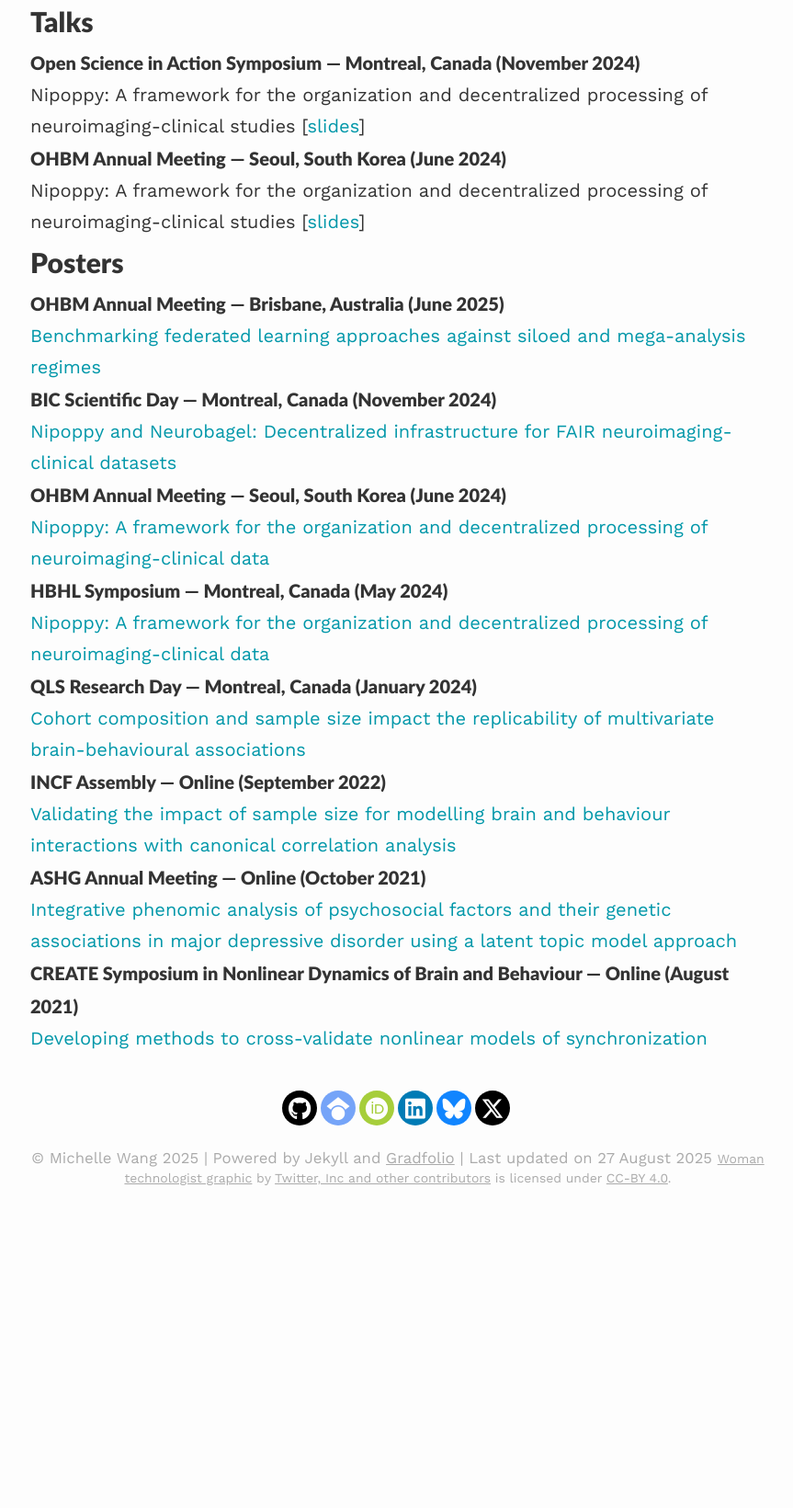
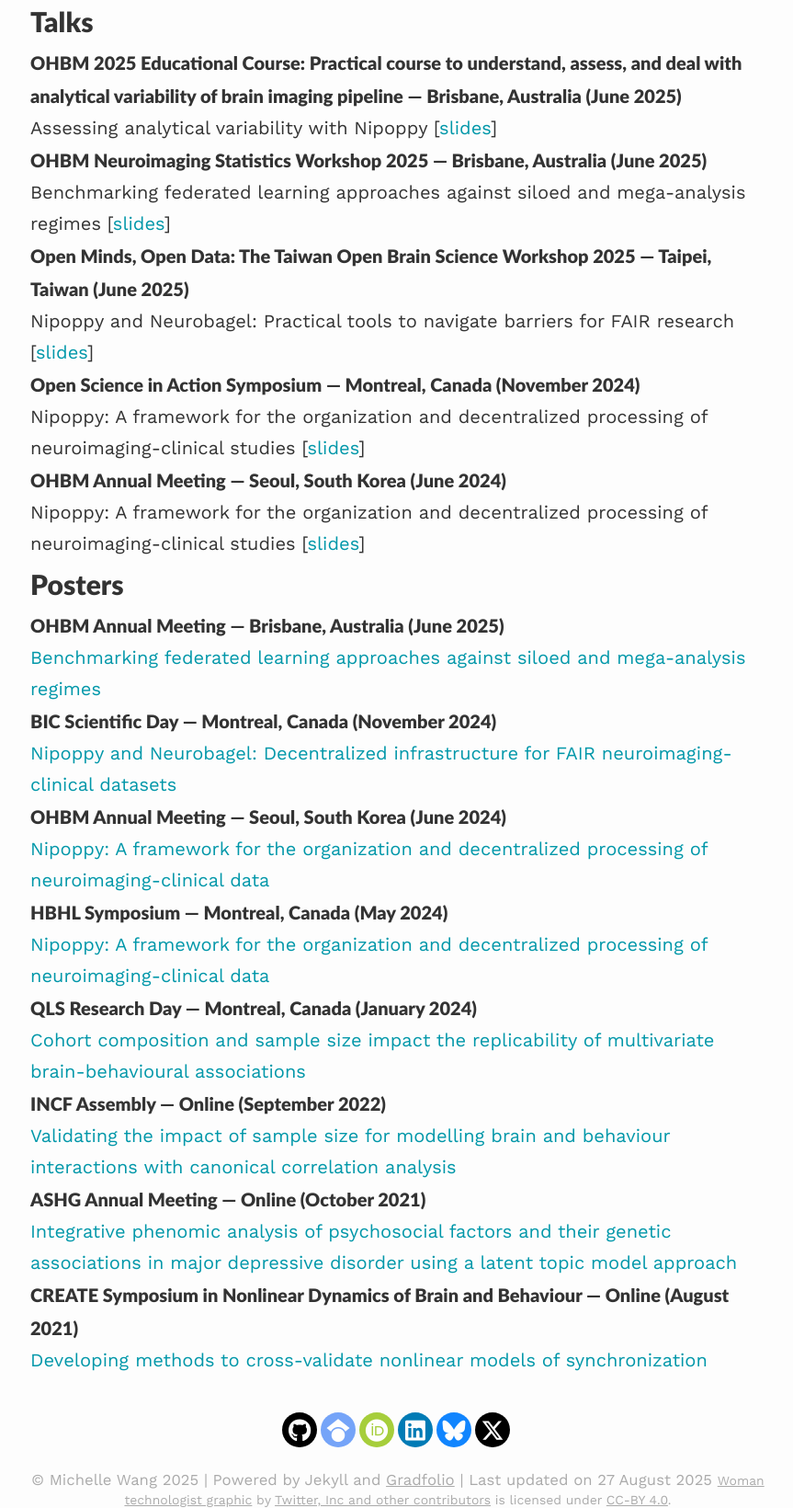
Before and after one commit to michellewang/michellewang.github.io, a Jekyll site: the page built from talks_and_posters.md, in a window 1280 px wide, cut to the strip 234-1874 px from the top of the page. Shown: the whole strip at 92% size, without its empty margins (207-1070 px from the left). Built offline with Jekyll 4.4.1, drawn with Linux system fonts in a browser that asks for light colours; before the commit the page ends 1524 px from its top, so only the background shows below that.

Commit message:
add recent talks

```diff
--- a/_data/talks.yaml
+++ b/_data/talks.yaml
@@ -3,6 +3,24 @@
 #   location: ""
 #   date: ""
 #   pdf:
+
+- title: "Assessing analytical variability with Nipoppy"
+  event: "OHBM 2025 Educational Course: Practical course to understand, assess, and deal with analytical variability of brain imaging pipeline"
+  location: "Brisbane, Australia"
+  date: "June 2025"
+  pdf: "2025_06_OHBM_educational_course.pdf"
+
+- title: "Benchmarking federated learning approaches against siloed and mega-analysis regimes"
+  event: "OHBM Neuroimaging Statistics Workshop 2025"
+  location: "Brisbane, Australia"
+  date: "June 2025"
+  pdf: "2025_06-OHBM_neuroimaging_statistics.pdf"
+
+- title: "Nipoppy and Neurobagel: Practical tools to navigate barriers for FAIR research"
+  event: "Open Minds, Open Data: The Taiwan Open Brain Science Workshop 2025"
+  location: "Taipei, Taiwan"
+  date: "June 2025"
+  pdf: "2025_06-Taiwan_open_brain_science.pdf"
 
 - title: "Nipoppy: A framework for the organization and decentralized processing of neuroimaging-clinical studies"
   event: "Open Science in Action Symposium"
```
Also changed, not shown: 3 other files.
